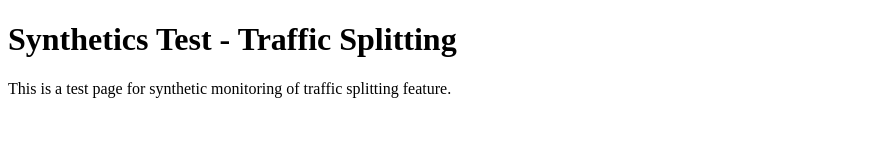
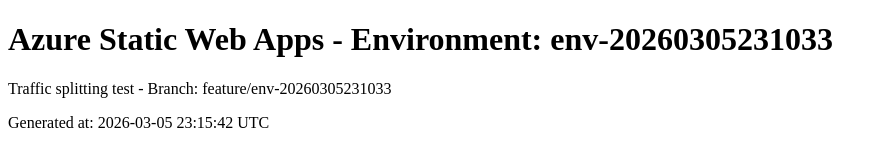
Before and after one commit to skylathadani-ms/synthetics-swa-traffic-20260305231033, a plain HTML site: page index.html in a window 1280 px wide. Shown: the whole page, without its empty margins (0-887 px from the left). Drawn offline with Linux system fonts and the light colour scheme.

Commit message:
Update index.html for env-20260305231033

```diff
--- a/index.html
+++ b/index.html
@@ -1,10 +1,11 @@
 <!DOCTYPE html>
 <html>
 <head>
-<title>Synthetics Test - Traffic Splitting</title>
+<title>Environment: env-20260305231033</title>
 </head>
 <body>
-<h1>Synthetics Test - Traffic Splitting</h1>
-<p>This is a test page for synthetic monitoring of traffic splitting feature.</p>
+<h1>Azure Static Web Apps - Environment: env-20260305231033</h1>
+<p>Traffic splitting test - Branch: feature/env-20260305231033</p>
+<p>Generated at: 2026-03-05 23:15:42 UTC</p>
 </body>
 </html>
```
